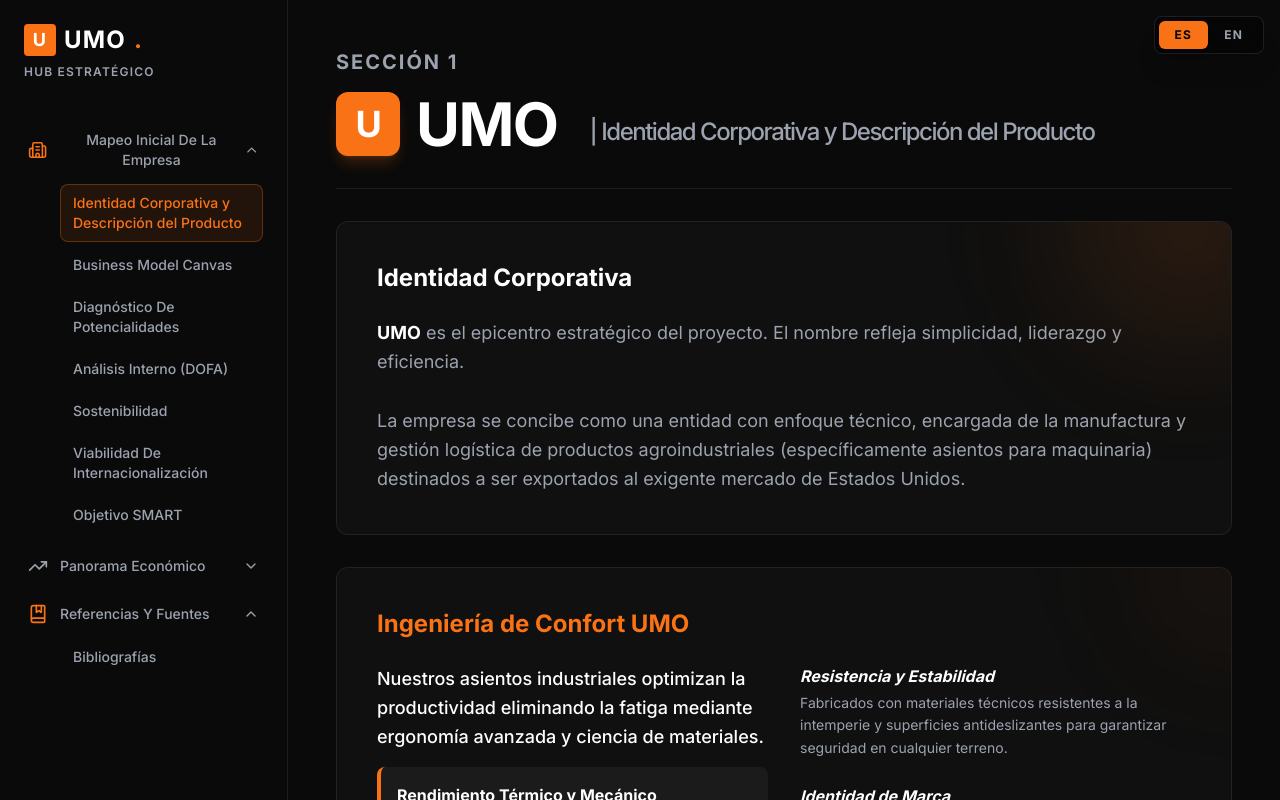
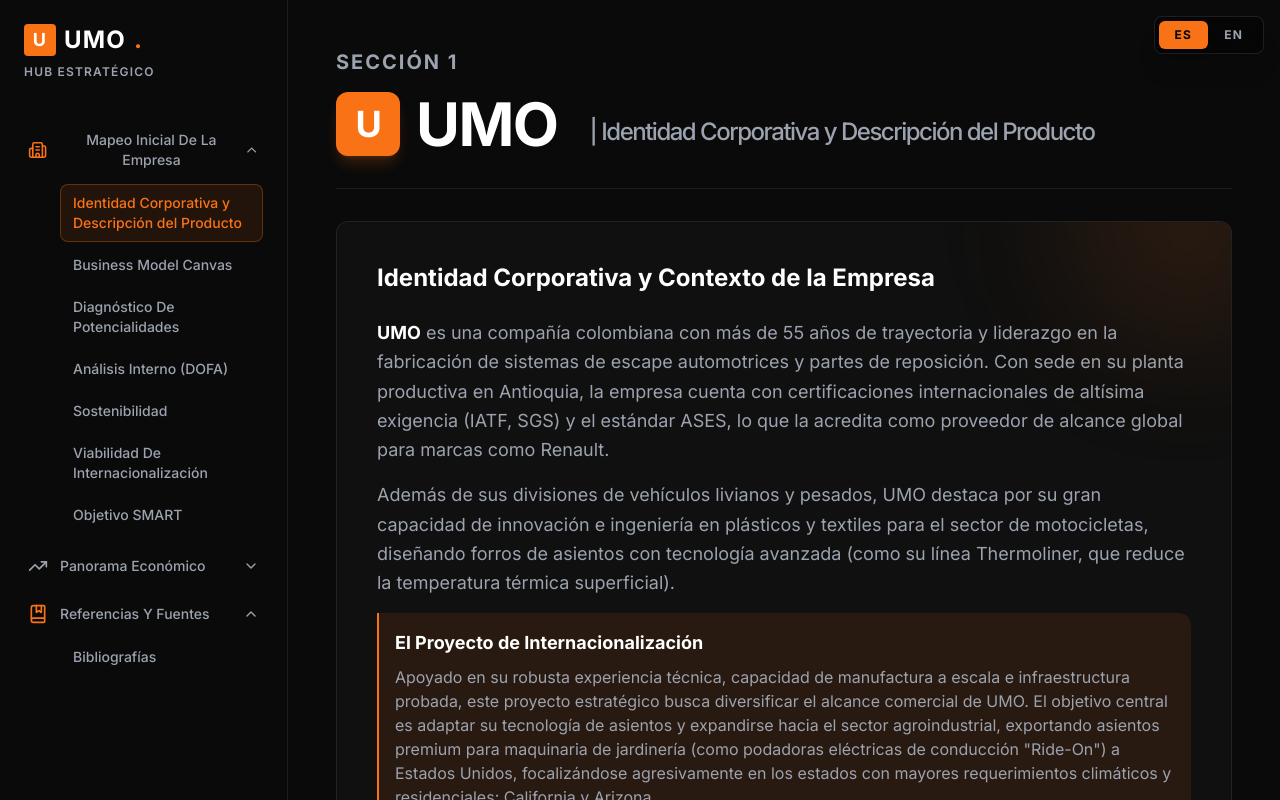
Before and after one commit to 4builes-crypto/Umo-internationalization, a React (Vite) app: page / in a window 1280 px wide. Shown: the top 800 px of the page. Built offline with nearby package versions, Linux system fonts and the light colour scheme.

Commit message:
docs: deeply expand Corporate Identity based on UMO official website context

```diff
--- a/src/pages/ProductIdentity.tsx
+++ b/src/pages/ProductIdentity.tsx
@@ -30,17 +30,30 @@
         <div className="absolute top-0 right-0 w-64 h-64 bg-unoOrange/10 rounded-full blur-3xl -translate-y-1/2 translate-x-1/3 group-hover:bg-unoOrange/20 transition-colors duration-500" />
 
         <h3 className="text-2xl font-bold text-white mb-6">
-          {language === 'es' ? 'Identidad Corporativa' : 'Corporate Identity'}
+          {language === 'es' ? 'Identidad Corporativa y Contexto de la Empresa' : 'Corporate Identity & Company Context'}
         </h3>
-        <p className="text-lg text-textSecondary leading-relaxed">
-          <strong className="text-white">UMO</strong> {language === 'es'
-            ? 'es el epicentro estratégico del proyecto. El nombre refleja simplicidad, liderazgo y eficiencia.'
-            : 'is the strategic epicenter of the project. The name reflects simplicity, leadership, and efficiency.'}
-          <br /><br />
-          {language === 'es'
-            ? 'La empresa se concibe como una entidad con enfoque técnico, encargada de la manufactura y gestión logística de productos agroindustriales (específicamente asientos para maquinaria) destinados a ser exportados al exigente mercado de Estados Unidos.'
-            : 'The company is conceived as a technical entity, in charge of manufacturing and logistics management of agro-industrial products (specifically machinery seats) intended to be exported to the demanding US market.'}
-        </p>
+        <div className="text-lg text-textSecondary leading-relaxed space-y-4">
+          <p>
+            <strong className="text-white">UMO</strong> {language === 'es'
+              ? 'es una compañía colombiana con más de 55 años de trayectoria y liderazgo en la fabricación de sistemas de escape automotrices y partes de reposición. Con sede en su planta productiva en Antioquia, la empresa cuenta con certificaciones internacionales de altísima exigencia (IATF, SGS) y el estándar ASES, lo que la acredita como proveedor de alcance global para marcas como Renault.'
+              : 'is a Colombian company with over 55 years of experience and leadership in manufacturing automotive exhaust systems and aftermarket parts. Based in its production plant in Antioquia, the company holds highly demanding international certifications (IATF, SGS) and the ASES standard, accrediting it as a global supplier for brands like Renault.'}
+          </p>
+          <p>
+            {language === 'es'
+              ? 'Además de sus divisiones de vehículos livianos y pesados, UMO destaca por su gran capacidad de innovación e ingeniería en plásticos y textiles para el sector de motocicletas, diseñando forros de asientos con tecnología avanzada (como su línea Thermoliner, que reduce la temperatura térmica superficial).'
+              : 'In addition to its light and heavy vehicle divisions, UMO stands out for its great capacity for innovation and engineering in plastics and textiles for the motorcycle sector, designing seat covers with advanced technology (such as its Thermoliner line, which reduces surface thermal temperature).'}
+          </p>
+          <div className="p-4 bg-unoOrange/10 border-l-2 border-unoOrange mt-6 rounded-r-xl">
+            <h4 className="text-white font-bold text-lg mb-2">
+              {language === 'es' ? 'El Proyecto de Internacionalización' : 'The Internationalization Project'}
+            </h4>
+            <p className="text-base">
+              {language === 'es'
+                ? 'Apoyado en su robusta experiencia técnica, capacidad de manufactura a escala e infraestructura probada, este proyecto estratégico busca diversificar el alcance comercial de UMO. El objetivo central es adaptar su tecnología de asientos y expandirse hacia el sector agroindustrial, exportando asientos premium para maquinaria de jardinería (como podadoras eléctricas de conducción "Ride-On") a Estados Unidos, focalizándose agresivamente en los estados con mayores requerimientos climáticos y residenciales: California y Arizona.'
+                : 'Backed by its robust technical expertise, scaled manufacturing capacity, and proven infrastructure, this strategic project seeks to diversify UMO\'s commercial reach. The core objective is adapting its seating technology and expanding into the agro-industrial sector, exporting premium seats for landscaping machinery (such as electric ride-on mowers) to the United States, focusing aggressively on the states with the highest climatic and residential demands: California and Arizona.'}
+            </p>
+          </div>
+        </div>
       </motion.div>
 
       {/* Product Description Section */}
```
